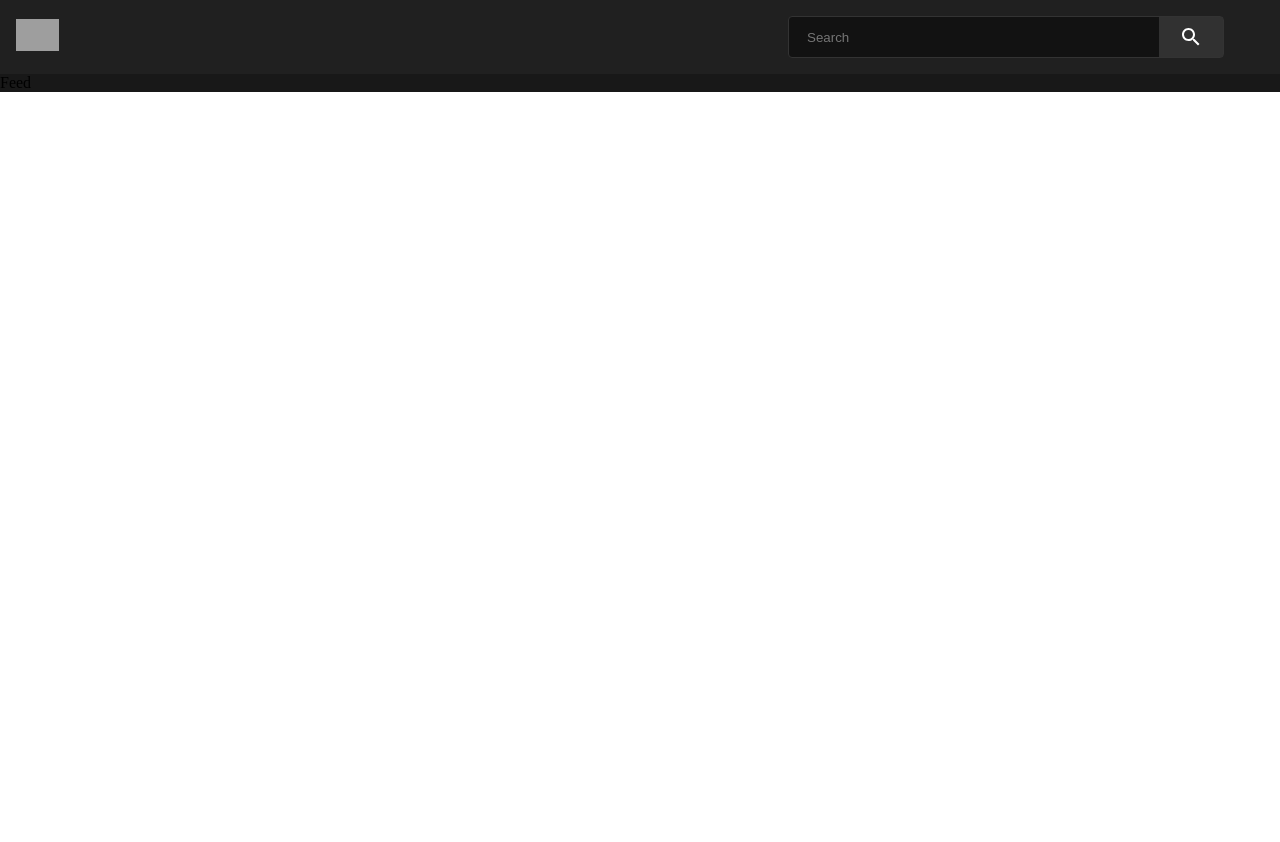
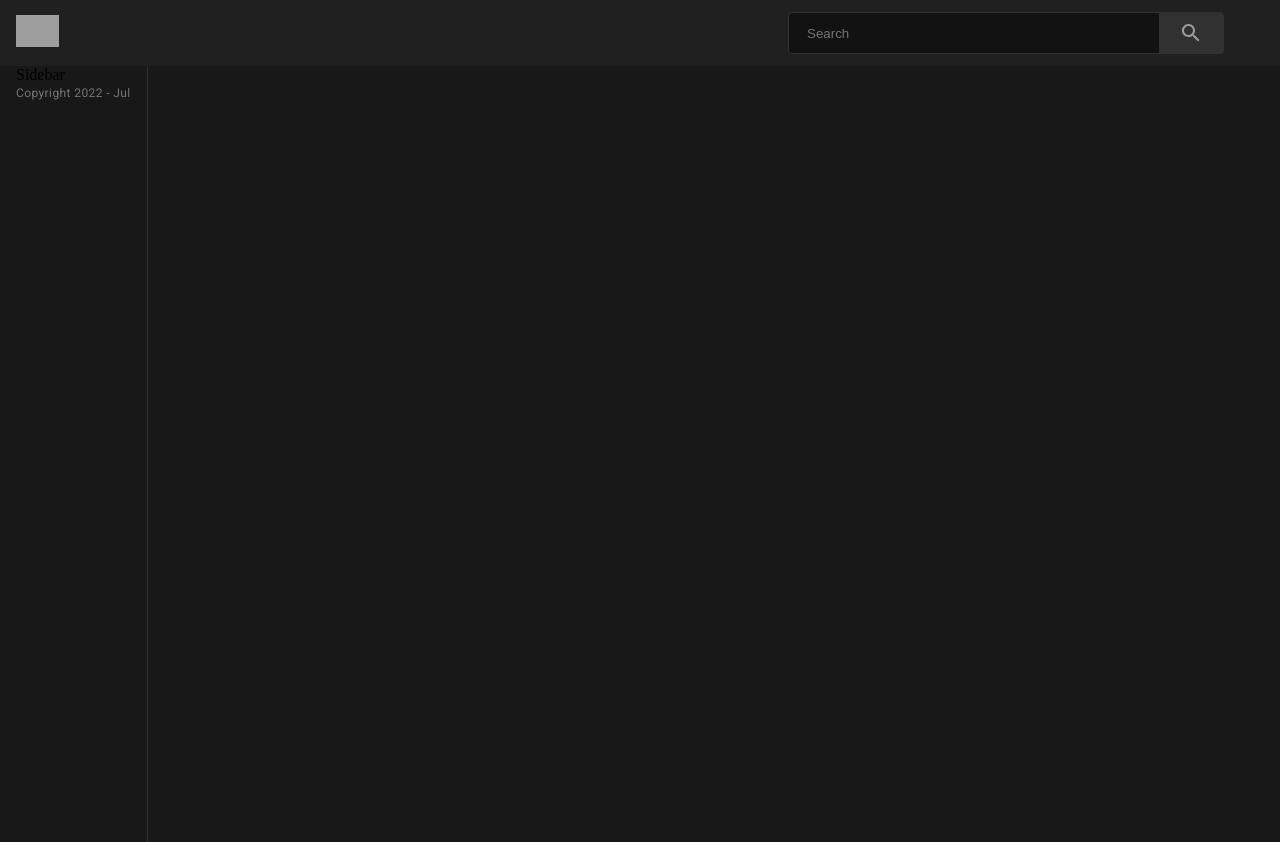
Before and after one commit to zulhamsy/clonetube, a React (Create React App) app: page / in a window 1280 px wide. Before the commit the page ends 800 px from the top, so only its background shows below. Built offline with nearby package versions, Linux system fonts and the light colour scheme; grey boxes are pictures that could not be loaded.

Commit message:
color fix searchbar and add feed structure

```diff
--- a/src/components/Feed.jsx
+++ b/src/components/Feed.jsx
@@ -1,5 +1,20 @@
+import { Box, Stack, Typography } from "@mui/material";
 import React from "react";
+import Sidebar from "./Sidebar";
 
 export default function Feed() {
-  return <div>Feed</div>;
+  return (
+    <Stack direction={{ xs: "column", md: "row" }}>
+      <Box
+        px={{ xs: 0, md: 2 }}
+        height={{ xs: "auto", md: "97vh" }}
+        borderRight="1px solid #333"
+      >
+        <Sidebar />
+        <Typography component="p" variant="caption" color="grey.600">
+          Copyright 2022 - Jul
+        </Typography>
+      </Box>
+    </Stack>
+  );
 }
--- a/src/components/Navbar.jsx
+++ b/src/components/Navbar.jsx
@@ -14,7 +14,8 @@ export default function Navbar() {
       bgcolor="#202020"
       position="sticky"
       top={0}
-      p={2}
+      px={2}
+      py={1.5}
     >
       {/* Logo as Link */}
       <Link to="/">
--- a/src/components/SearchBar.jsx
+++ b/src/components/SearchBar.jsx
@@ -10,7 +10,7 @@ export default function SearchBar() {
       sx={{
         display: "flex",
         borderRadius: 1,
-        border: "1px solid #333",
+        border: "1px solid #313131",
         bgcolor: "#121212",
         pl: 2,
         boxShadow: "none",
@@ -24,7 +24,7 @@ export default function SearchBar() {
         placeholder="Search"
       />
       <ButtonBase type="submit" sx={{ py: 1, px: 2.5, bgcolor: "#313131" }}>
-        <SearchIcon sx={{ color: "white" }} />
+        <SearchIcon sx={{ color: "grey.500" }} />
       </ButtonBase>
     </Paper>
   );
--- /dev/null
+++ b/src/components/Sidebar.jsx
@@ -0,0 +1,5 @@
+import React from "react";
+
+export default function Sidebar() {
+  return <div>Sidebar</div>;
+}
```
